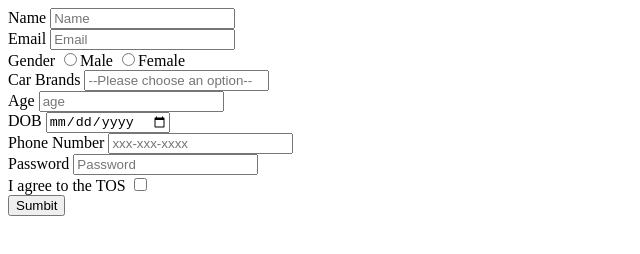
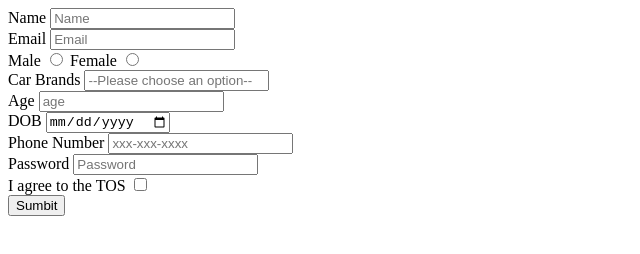
Before and after one commit to acciojob/signup-form-car-keshav-123-code, a website: page main.html in a window 1280 px wide. Shown: the full height of the page, 0-640 px from the left. Drawn offline with Linux system fonts and the light colour scheme.

Commit message:
created a submission

```diff
--- a/main.html
+++ b/main.html
@@ -14,11 +14,11 @@
 	<label for="name">Name</label>
 	<input type="text" required placeholder="Name" id="name"><br>
 	<label for="Email">Email</label>
-	<input type="Email" required placeholder="Email" id="nmail"><br>
-	<label for="male">Gender</label>
-	<input type="radio" id="gender_m" name="gender">Male
-	<lebel for="female"></lebel>
-	<input type="radio" id="gender_f" name="gender">Female<br>
+	<input type="Email" required placeholder="Email" id="email"><br>
+	<label for="gender_m">Male</label>
+	<input type="radio" id="gender_m" name="gender" required>
+	<lebel for="female_f">Female</lebel>
+	<input type="radio" id="gender_f" name="gender"><br>
 	<label for="car brand">Car Brands</label>
 	<input type="select" required placeholder="--Please choose an option--" id="cars"><br>
 	<label for="Age">Age</label>
```
